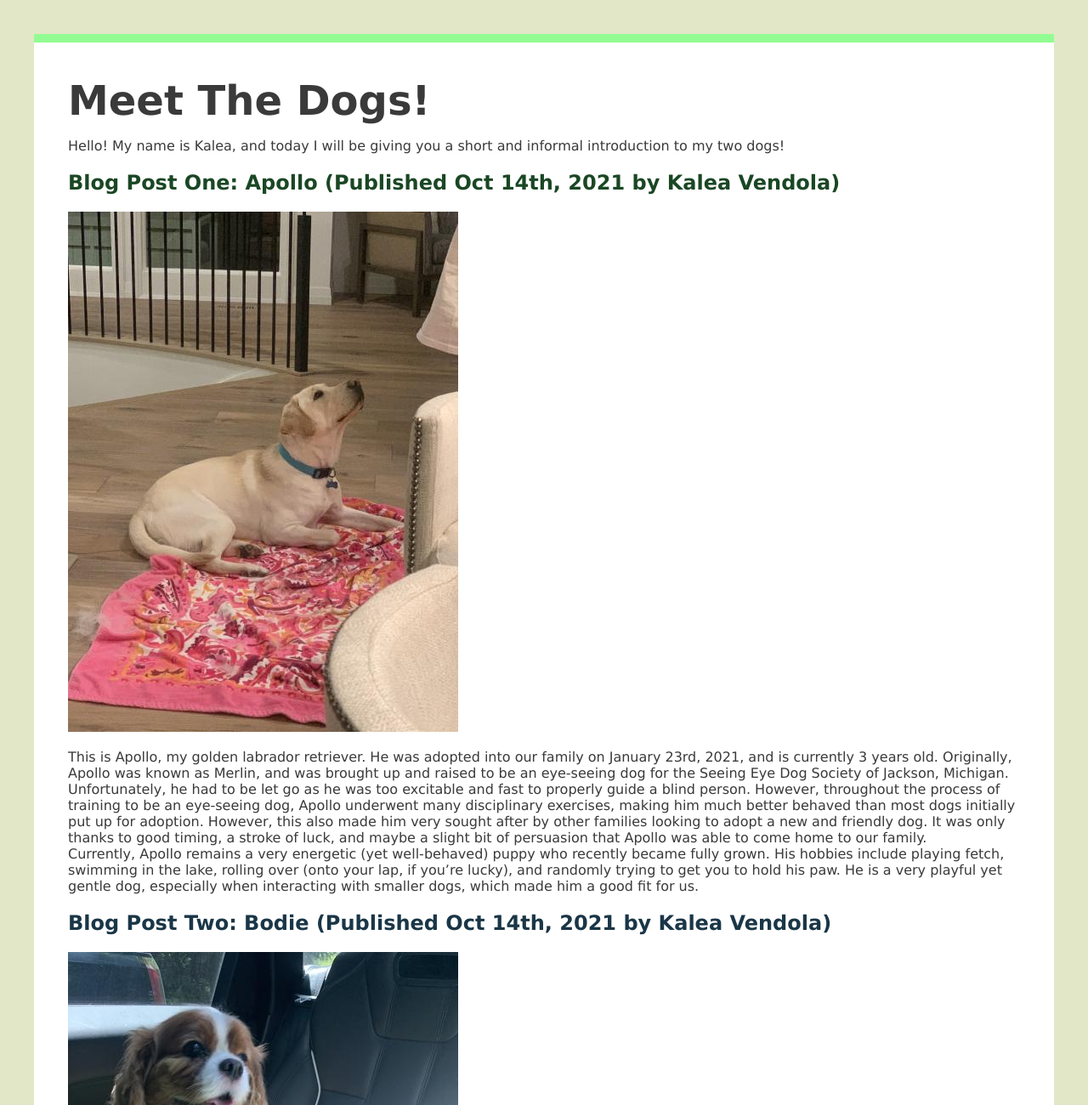
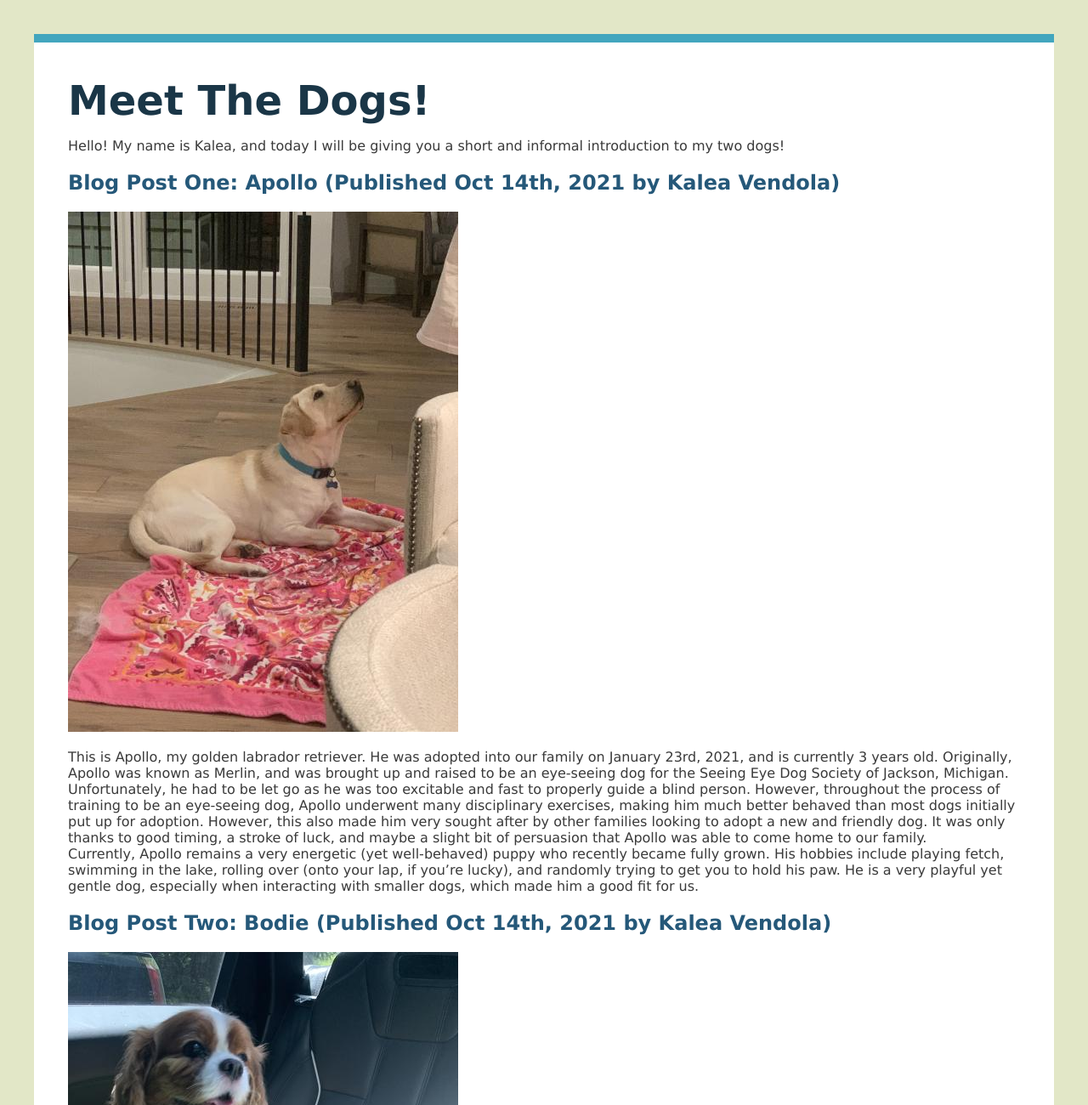
Before and after one commit to vendolak/mi349_blog, a plain HTML site: page index.html in a window 1280 px wide. Shown: the top 1300 px of the page at 85% size. Drawn offline with Linux system fonts and the light colour scheme.

Commit message:
Update style.css

```diff
--- a/style.css
+++ b/style.css
@@ -7,7 +7,7 @@ body {
     margin: 40px;
     color:rgb(58, 58, 58);
     padding: 40px;
-    border-top: 10px solid rgb(146, 252, 146);
+    border-top: 10px solid rgb(66, 166, 190);
     background:white;
 }
 
@@ -21,17 +21,13 @@ p {
 }
 
 #dog1 {
-    color:rgb(26, 71, 36);
+    color:rgb(37, 88, 121);
 }
 
 #dog2 {
+    color:rgb(37, 88, 121);
+}
+
+#meet {
     color:rgb(26, 54, 71);
 }
-
-#blog {
-    border-top: 1px dotted rgb(146, 252, 146);
-}
-
-.blog-post{
-    border-bottom: 1px dotted rgb(146, 252, 146);
-}
```
